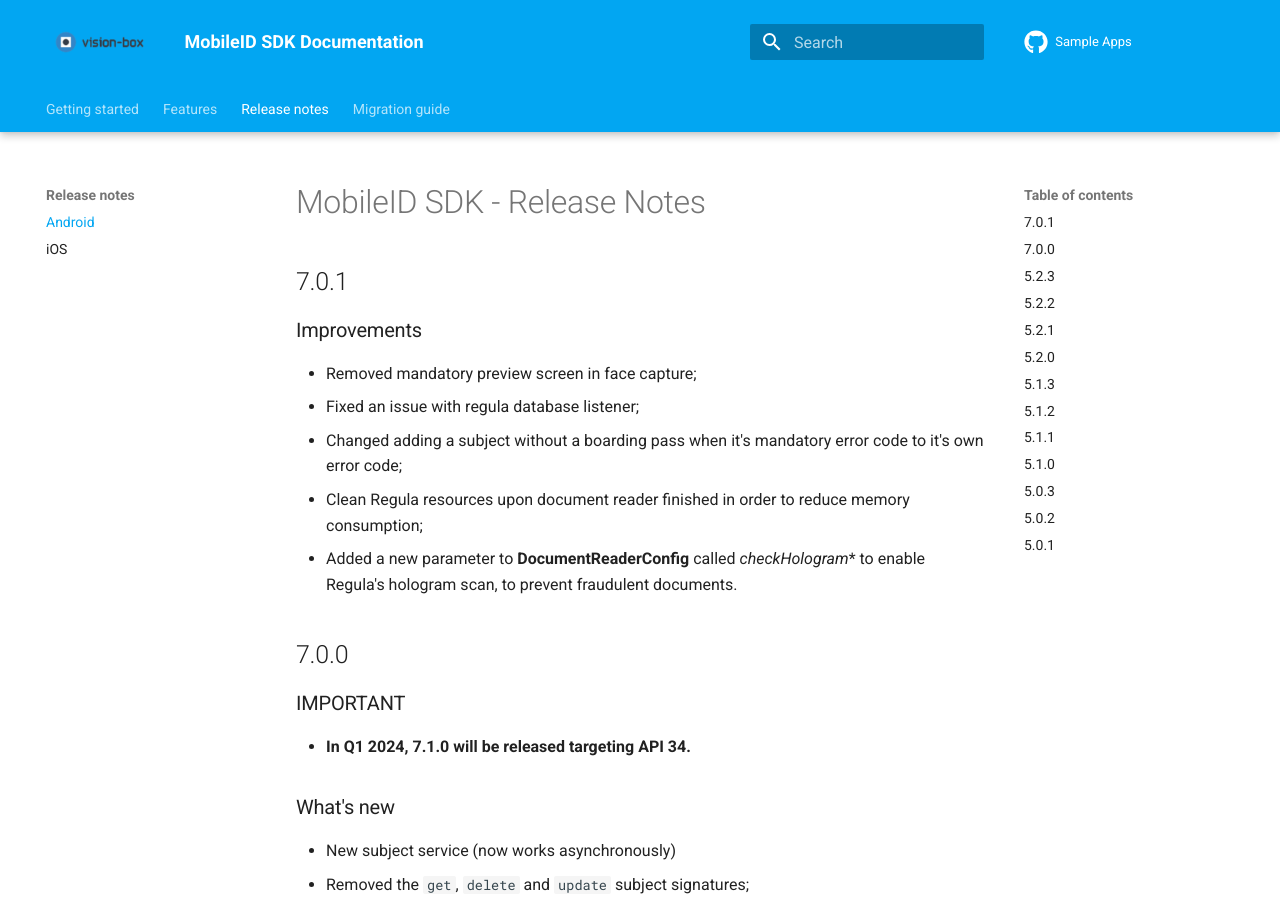
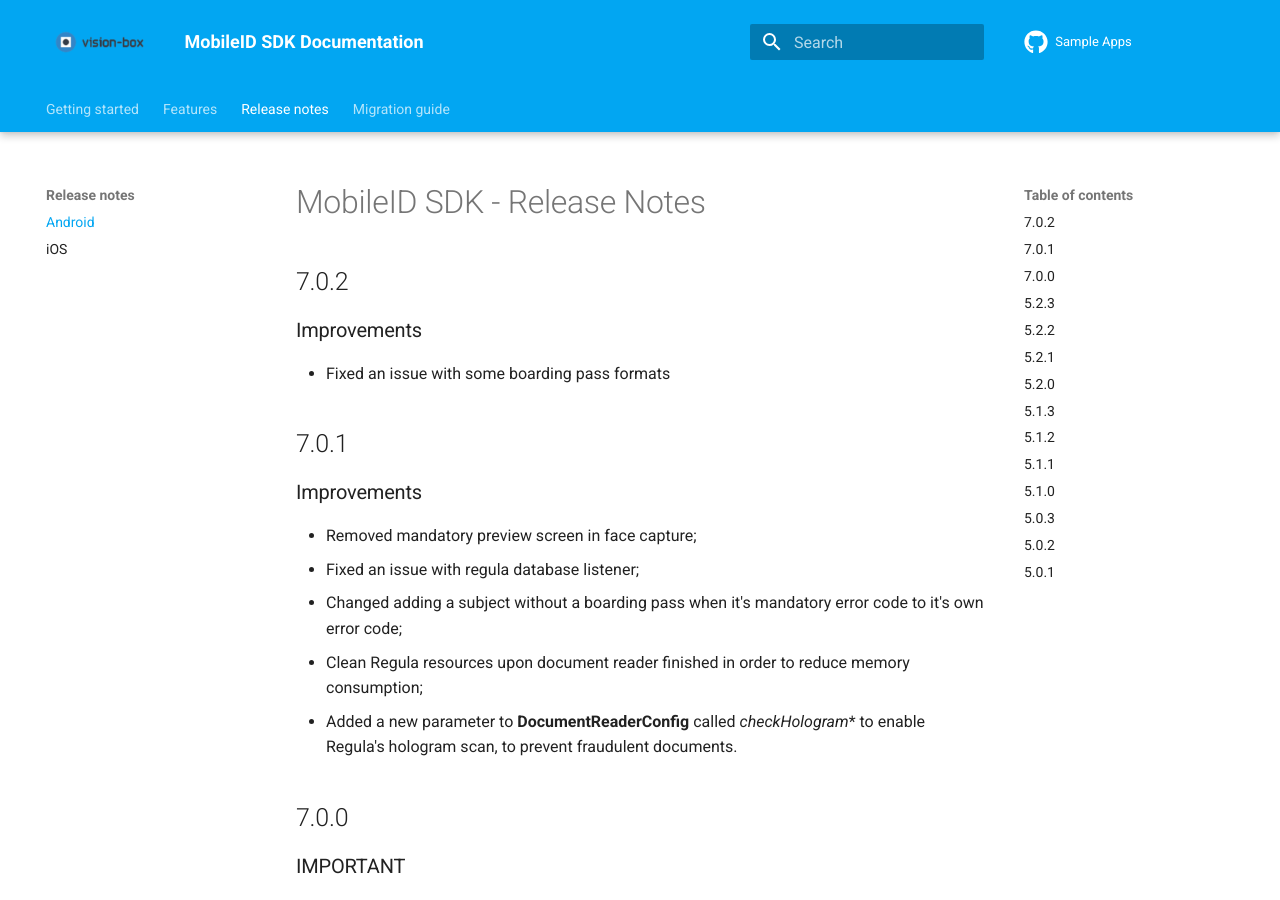
Before and after one commit to vbmobile/mobile-id-documentation, an MkDocs documentation site: the page built from docs/ReleaseNotes/ReleaseNotes_Android.md, in a window 1280 px wide and 900 px high. Built offline with MkDocs 1.6.1 and Material for MkDocs 9.7.7, drawn with Linux system fonts in a browser that asks for light colours; the version menu is left out.

Commit message:
Add 7.0.2 release notes

```diff
--- a/docs/ReleaseNotes/ReleaseNotes_Android.md
+++ b/docs/ReleaseNotes/ReleaseNotes_Android.md
@@ -1,4 +1,9 @@
 # MobileID SDK - Release Notes
+## 7.0.2
+
+### Improvements
+- Fixed an issue with some boarding pass formats
+
 ## 7.0.1
 
 ### Improvements
```
